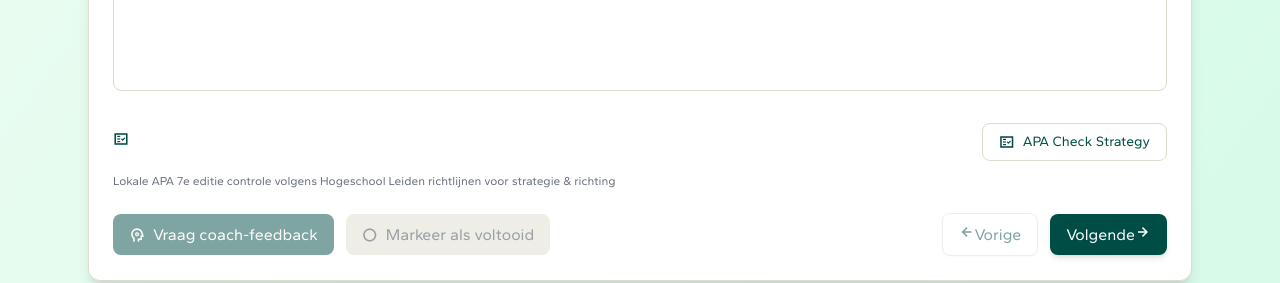
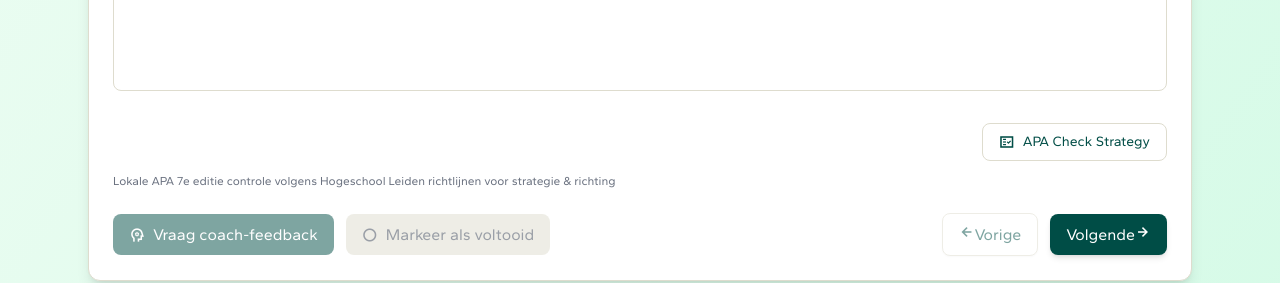
Before and after one commit to SuzannedeGroot1981/Interne-Analyse-Coach, a Next.js app: page /start in a window 1280 px wide. Shown: the part 880-1163 px from the top of the page. Built offline with nearby package versions, Linux system fonts and the light colour scheme.

Commit message:
Verwijder APA check icoontje

```diff
--- a/components/StepWizard.tsx
+++ b/components/StepWizard.tsx
@@ -697,7 +697,6 @@ Je kunt ook zonder AI feedback een volledige analyse maken. De tool slaat je wer
           <div className="mb-6">
             <div className="flex items-center justify-between mb-3">
               <h4 className="text-sm font-semibold text-hl-donkergroen font-gantari">
-                <span className="material-symbols-sharp hl-icon-primary hl-icon-sm mr-2">fact_check</span>
               </h4>
               <button
                 onClick={() => checkAPAForStep(currentStepData.id)}
```
